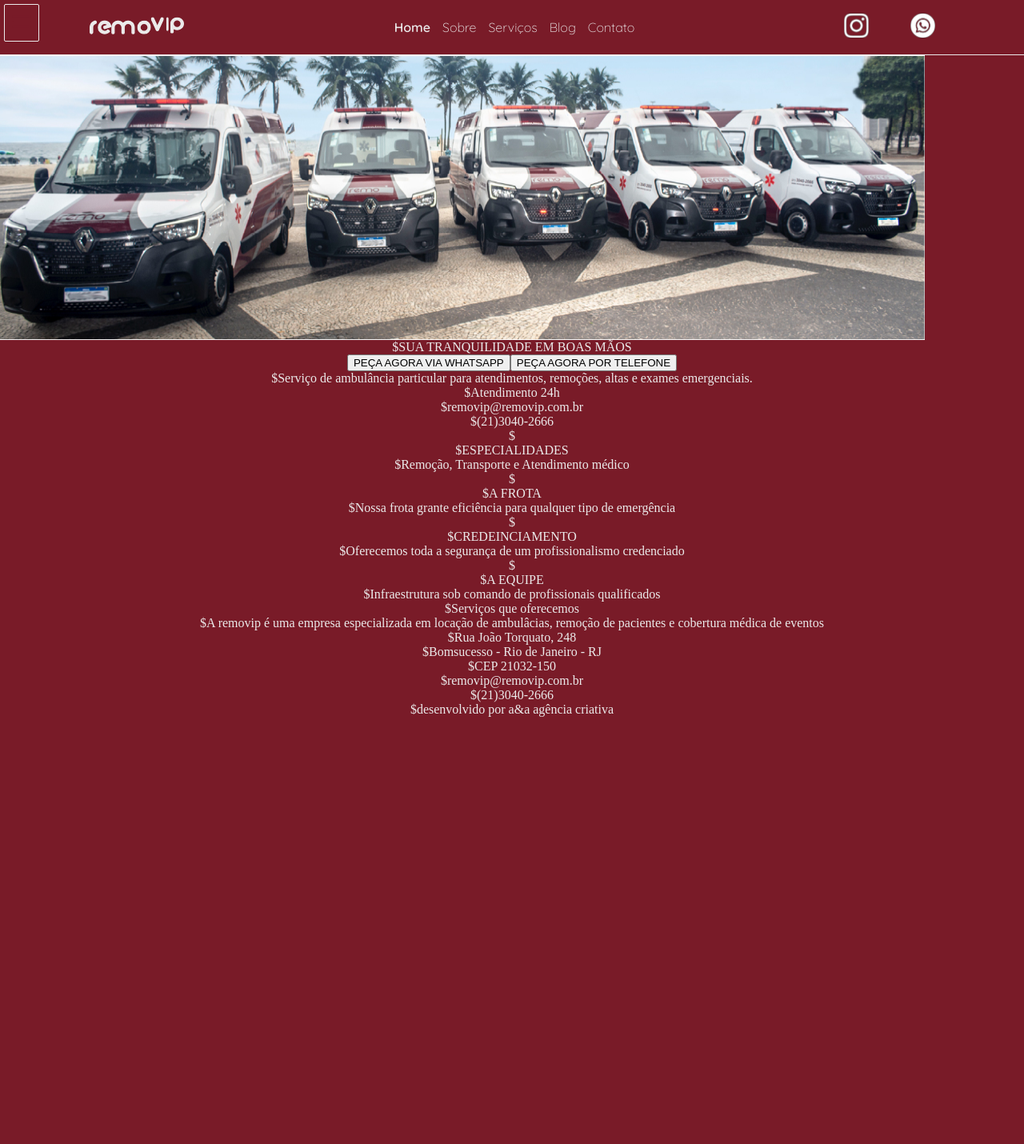
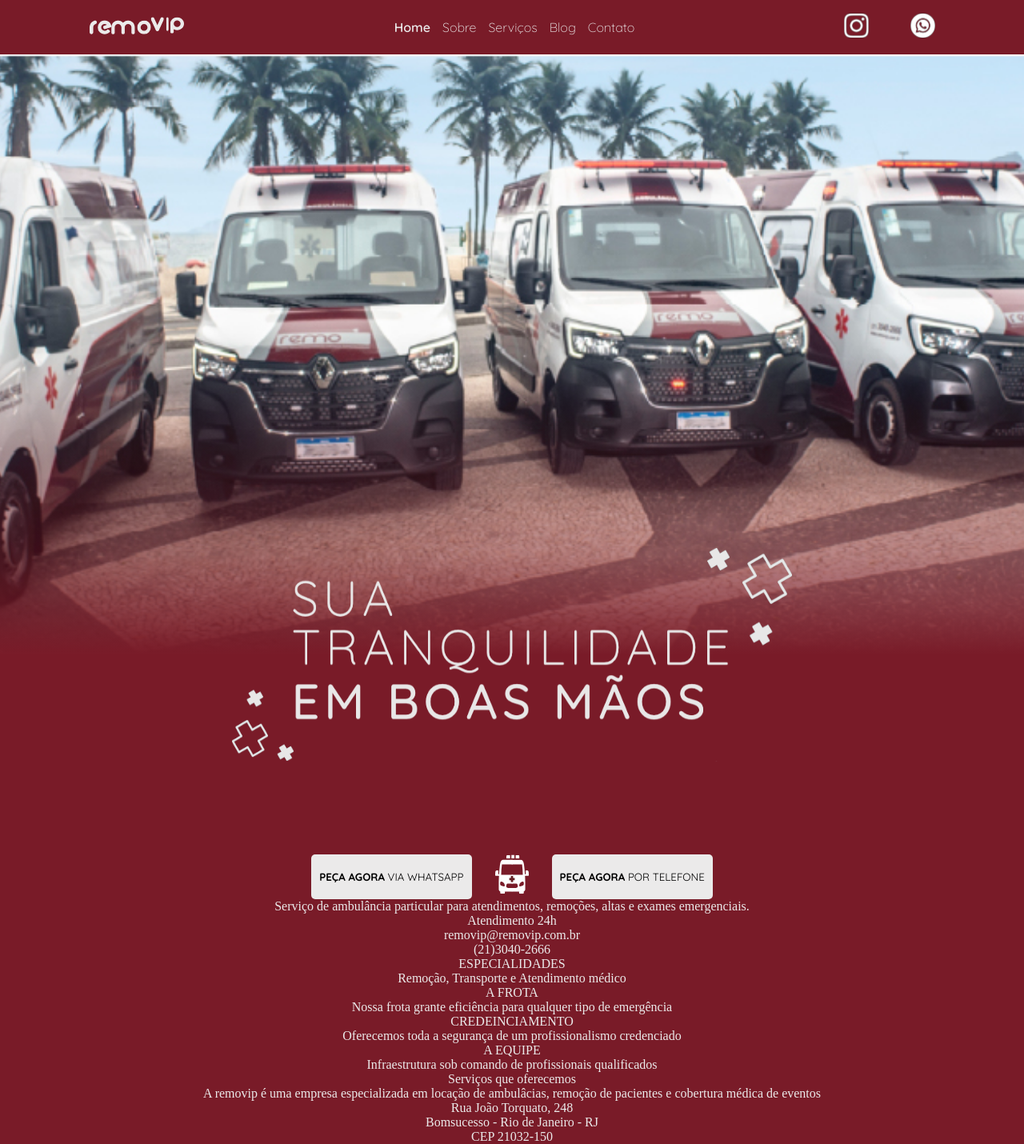
Before and after one commit to soutovp/removip-aea, a Next.js app: page / in a window 1280 px wide. Shown: the top 1430 px of the page at 80% size. Before the commit the page ends 896 px from the top, so only its background shows below. Built offline with nearby package versions, Linux system fonts and the light colour scheme.

Commit message:
update styles

```diff
--- a/app/components/Atendimento.js
+++ b/app/components/Atendimento.js
@@ -1,8 +1,16 @@
+import Image from "next/image"
+
 export default function Atendimento() {
 	return (
 		<>
-			<button>PEÇA AGORA VIA WHATSAPP</button>
-			<button>PEÇA AGORA POR TELEFONE</button>
+			<button><strong>PEÇA AGORA</strong> VIA WHATSAPP</button>
+			<Image
+				src={'/svg/ambulancia.svg'}
+				width={50}
+				height={50}
+				alt="Icone ambulância"
+			/>
+			<button><strong>PEÇA AGORA</strong> POR TELEFONE</button>
 		</>
 	)
 }
--- a/app/components/Banner.js
+++ b/app/components/Banner.js
@@ -1,19 +1,30 @@
 import Image from "next/image"
+import Atendimento from "./Atendimento"
 export default function Banner(props) {
-	let page = props.page
+	let { img, alt } = props
 	return (
 		<>
-			<div className="classAlgumaCoisa">
-				<Image
-					src={'/images/bg-ambulancias.jpg'}
-					alt={page}
-					width={1156}
-					height={356}
-					style={{
-						display: 'block'
-					}}
-				/>
-			</div>
+			<section className="sessao-banner">
+				<header>
+					<div className="sobreposta"></div>
+					<Image
+						src={`/images/${img}.jpg`}
+						alt={alt}
+						fill
+					/>
+				</header>
+				<main>
+					<Image
+						src={'/svg/frase-efeito-removip.svg'}
+						alt={'Sua tranquilidade em boas mãos.'}
+						width={700}
+						height={700}
+					/>
+				</main>
+				<footer>
+					<Atendimento />
+				</footer>
+			</section>
 		</>
 	)
 }
--- a/app/components/Header.js
+++ b/app/components/Header.js
@@ -1,18 +1,50 @@
 'use client'
 import Image from "next/image"
-import React, { useEffect, useState } from "react"
+import React, { useEffect, useState, useRef, useLayoutEffect } from "react"
 import Link from "next/link"
+// import '../styles/_header.sass'
 export default function Header() {
+	const [mobile, setMobile] = useState(false)
+	const [colorChange, setColorChange] = useState('#791B28')
+	const [showHide, setShowHide] = useState('translateX(0px)')
+	const hamburger = useRef(null)
+	const menu = useRef(null)
+	useLayoutEffect(() => {
+		setMobile(window.innerWidth <= 768)
+	})
+	useEffect(() => {
+		window.addEventListener('resize', () => {
+			setMobile(window.innerWidth <= 768)
+		})
+		if (!mobile) {
+			setShowHide('translateX(0px)')
+			hamburger.current.style.display = 'none'
+		} else {
+			setShowHide('translateX(-100%)')
+			hamburger.current.style.display = 'block'
+		}
+	}, [mobile])
+	function openMenu() {
+		if (mobile) {
+			if (showHide === 'translateX(0px)') {
+				setShowHide('translateX(-100%)')
+				setColorChange('#791B28')
+			} else {
+				setShowHide('translateX(0px)')
+				setColorChange('#EBEAEA')
+			}
+		}
+	}
 	return (
 		<>
-			<button id={"hamburger"}>
+			<button ref={hamburger} id={"hamburger"} onClick={openMenu}>
 				<svg width="32px" height="32px" viewBox="0 0 24 24" fill="none" xmlns="http://www.w3.org/2000/svg">
-					<path d="M20 7L4 7" stroke="#791B28" strokeWidth="1.5" strokeLinecap="round" />
-					<path d="M20 12L4 12" stroke="#791B28" strokeWidth="1.5" strokeLinecap="round" />
-					<path d="M20 17L4 17" stroke="#791B28" strokeWidth="1.5" strokeLinecap="round" />
+					<path d="M20 7L4 7" stroke={colorChange} strokeWidth="1.5" strokeLinecap="round" />
+					<path d="M20 12L4 12" stroke={colorChange} strokeWidth="1.5" strokeLinecap="round" />
+					<path d="M20 17L4 17" stroke={colorChange} strokeWidth="1.5" strokeLinecap="round" />
 				</svg>
 			</button>
-			<header id="menu">
+			<header id="menu" ref={menu} style={{ transform: showHide }}>
 				<nav className="headerNav widthLimitation">
 					<div>
 						<Image
@@ -25,19 +57,19 @@ export default function Header() {
 					<div>
 						<ul className='headerMenu'>
 							<li>
-								<Link className="headerActiveLink" href="/">Home</Link>
+								<Link className="headerActiveLink" href="/" onClick={openMenu}>Home</Link>
 							</li>
 							<li>
-								<Link href="sobre">Sobre</Link>
+								<Link href="sobre" onClick={openMenu}>Sobre</Link>
 							</li>
 							<li>
-								<Link href="servicos">Serviços</Link>
+								<Link href="servicos" onClick={openMenu}>Serviços</Link>
 							</li>
 							<li>
-								<Link href="#">Blog</Link>
+								<Link href="#" onClick={openMenu}>Blog</Link>
 							</li>
 							<li>
-								<Link href="contato">Contato</Link>
+								<Link href="contato" onClick={openMenu}>Contato</Link>
 							</li>
 						</ul>
 					</div>
--- a/app/home/page.js
+++ b/app/home/page.js
@@ -1,17 +1,16 @@
 import Banner from '../components/Banner'
 import Atendimento from '../components/Atendimento'
 import Aberto from '../components/Aberto'
+import Image from 'next/image'
 export function Souto({ children }) {
 	return (
-		<div>${children}</div>
+		<div>{children}</div>
 	)
 }
 export default function Home() {
 	return (
 		<main>
-			<Banner page={'home'} />
-			<Souto>SUA TRANQUILIDADE EM BOAS MÃOS</Souto> {/*Sugiro criar um png com fundo transparente com o texto e imagem dessa parte */}
-			<Atendimento />
+			<Banner alt={'Background de ambulancias'} img={'bg-ambulancias'} />
 			<Souto>
 				Serviço de ambulância particular para atendimentos, remoções, altas e exames emergenciais.
 			</Souto>
--- a/app/layout.js
+++ b/app/layout.js
@@ -1,4 +1,4 @@
-import style from './styles/style.sass'
+import './styles/style.sass'
 import Footer from './components/Footer'
 import Header from './components/Header'
 export default function RootLayout({ children }) {
--- /dev/null
+++ b/app/styles/_banner.sass
@@ -0,0 +1,43 @@
+section.sessao-banner
+	height: fit-content
+	header
+		width: 100%
+		height: 750px
+		display: block
+		position: relative
+		img
+			position: relative
+			object-fit: cover
+			width: 100%
+			height: 100%
+			z-index: -1
+		.sobreposta
+			position: absolute
+			background-image: linear-gradient(rgba(0,0,0,0) ,rgba(0,0,0,.0),rgba(0,0,0,0) ,rgba(0,0,0,.0),rgba(121, 27, 40, .25),rgba(121, 27, 40, .5), #791B28)
+			width: 100%
+			height: 100%
+	main
+		position: relative
+		height: 250px
+		img
+			position: relative
+			top: -350px
+			@include media-medium
+				max-width: 600px
+			@include media-small
+				max-width: 300px
+				top: -360px
+	footer
+		display: flex
+		flex-direction: row
+		justify-content: center
+		gap: 25px
+		button
+			padding: 20px 10px
+			font-family: 'Quicksand'
+			font-weight: medium
+			border: none
+			background: $secondary
+			border-radius: 5px
+			strong
+				font-weight: bold
--- a/app/styles/_header.sass
+++ b/app/styles/_header.sass
@@ -1,23 +1,23 @@
 button#hamburger
 	position: absolute
 	background: transparent
-	border: 1px solid $secondary
+	border: none
 	border-radius: 2px
 	padding: 5px
 	left: 5px
 	top: 5px
 	color: $secondary
 	z-index: 999
-header
+header#menu
 	display: block
-	border-bottom: 1px solid $secondary
+	transform: translateX(0)
 	@include media-small
 		transition: 1s
 		height: 100%
 		width: 100%
-		background-color: $secondary
+		background-color: $primary
 		position: absolute
-		transform: translateX(0)
+		transform: translateX(-100%)
 		z-index: 998
 	nav.headerNav
 		display: flex
--- a/app/styles/style.sass
+++ b/app/styles/style.sass
@@ -19,7 +19,7 @@ $breakpoint-large: 1200px
 		@content
 
 @import header
-
+@import banner
 body
 	margin: 0
 	background-color: $primary
--- a/package.json
+++ b/package.json
@@ -21,6 +21,7 @@
 	"devDependencies": {
 		"@types/node": "20.5.3",
 		"@types/react": "18.2.20",
+		"@types/sass": "^1.45.0",
 		"sass": "^1.66.1",
 		"typescript": "5.1.6"
 	}
--- a/tsconfig.json
+++ b/tsconfig.json
@@ -5,6 +5,7 @@
 			"dom.iterable",
 			"esnext"
 		],
+		"checkJs": true,
 		"allowJs": true,
 		"skipLibCheck": true,
 		"strict": false,
@@ -27,6 +28,7 @@
 		".next/types/**/*.ts",
 		"**/*.ts",
 		"**/*.tsx",
+		"**/*.js",
 		"app/layout.js"
 	],
 	"exclude": [
```
Also changed, not shown: app/components/Carrossel.js (+3 -5 lines), public/svg/frase-efeito-removip.svg, 1 other file (tests, documents, lock files or other folders).
